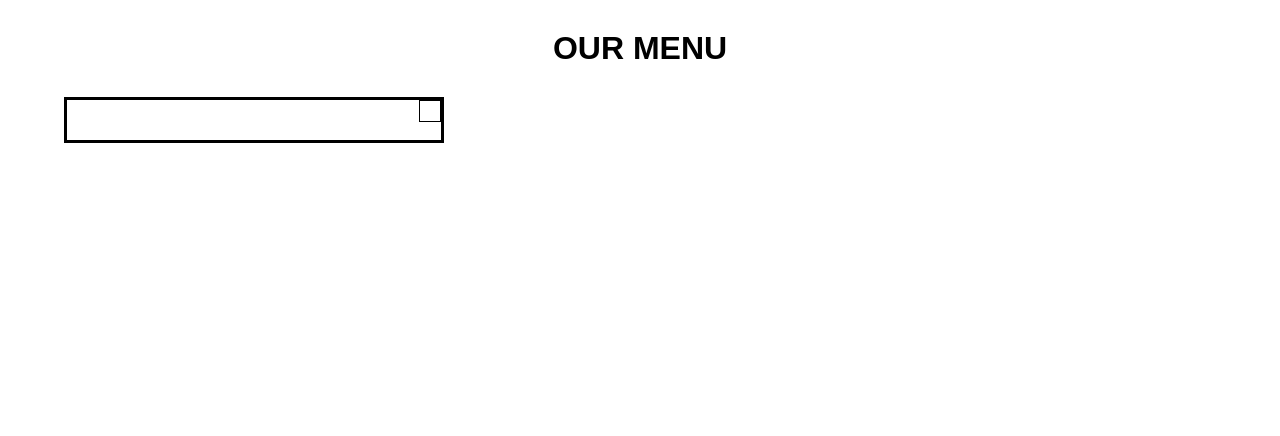
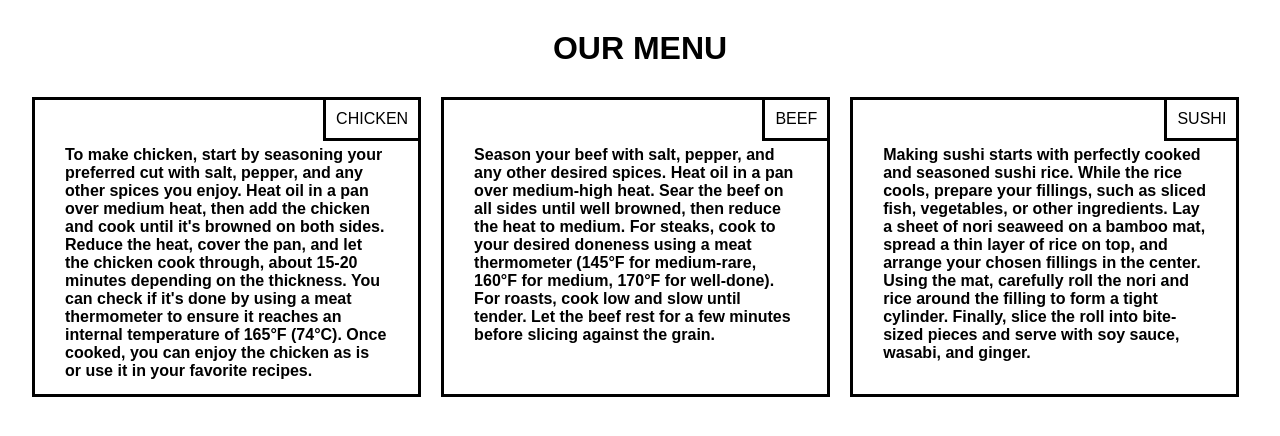
Before and after one commit to punyey/coursera-test, a plain HTML site: page index.html in a window 1280 px wide. Drawn offline with Linux system fonts and the light colour scheme.

Commit message:
basic layout

```diff
--- a/index.html
+++ b/index.html
@@ -11,8 +11,21 @@
     <div class = "container">
         <div class = "foodBox">
             <div class = "foodTitle">
-
+                CHICKEN
             </div>
+            <p>To make chicken, start by seasoning your preferred cut with salt, pepper, and any other spices you enjoy. Heat oil in a pan over medium heat, then add the chicken and cook until it's browned on both sides. Reduce the heat, cover the pan, and let the chicken cook through, about 15-20 minutes depending on the thickness. You can check if it's done by using a meat thermometer to ensure it reaches an internal temperature of 165°F (74°C). Once cooked, you can enjoy the chicken as is or use it in your favorite recipes.</p>
+        </div>
+        <div class = "foodBox">
+            <div class = "foodTitle">
+                BEEF
+            </div>
+            <p>Season your beef with salt, pepper, and any other desired spices. Heat oil in a pan over medium-high heat. Sear the beef on all sides until well browned, then reduce the heat to medium.  For steaks, cook to your desired doneness using a meat thermometer (145°F for medium-rare, 160°F for medium, 170°F for well-done). For roasts, cook low and slow until tender. Let the beef rest for a few minutes before slicing against the grain.</p>
+        </div>
+        <div class = "foodBox">
+            <div class = "foodTitle">
+                SUSHI
+            </div>
+            <p>Making sushi starts with perfectly cooked and seasoned sushi rice.  While the rice cools, prepare your fillings, such as sliced fish, vegetables, or other ingredients.  Lay a sheet of nori seaweed on a bamboo mat, spread a thin layer of rice on top, and arrange your chosen fillings in the center.  Using the mat, carefully roll the nori and rice around the filling to form a tight cylinder. Finally, slice the roll into bite-sized pieces and serve with soy sauce, wasabi, and ginger.</p>
         </div>
     </div>
 </body>
--- a/styles.css
+++ b/styles.css
@@ -1,6 +1,7 @@
 *{
     box-sizing: border-box;
     font-family: Arial, Helvetica, sans-serif;
+    overflow:hidden;
 }
 body{
     margin:0;
@@ -11,22 +12,32 @@ h1{
     margin-bottom: 30px;
 }
 .container{
-    width:90%;
+    width:95%;
     margin:0 auto;
 }
 .foodBox{
     float:left;
-    width:33%;
+    width:32%;
+    margin-right:20px;
     padding:20px;
+    height:300px;
     border:3px solid black;
     position:relative;
+}
+.foodBox:nth-child(3){
+    margin-right:0;
+}
+p{
+    font-weight: bold;
+    padding:10px;
 }
 .foodTitle{
     position:absolute;
     top:0;
     right:0;
     padding:10px;
-    border:1px solid black;
+    border-bottom:3px solid black;
+    border-left:3px solid black;
 }
 @media(max-width:991px){
     .foodBox{
```
